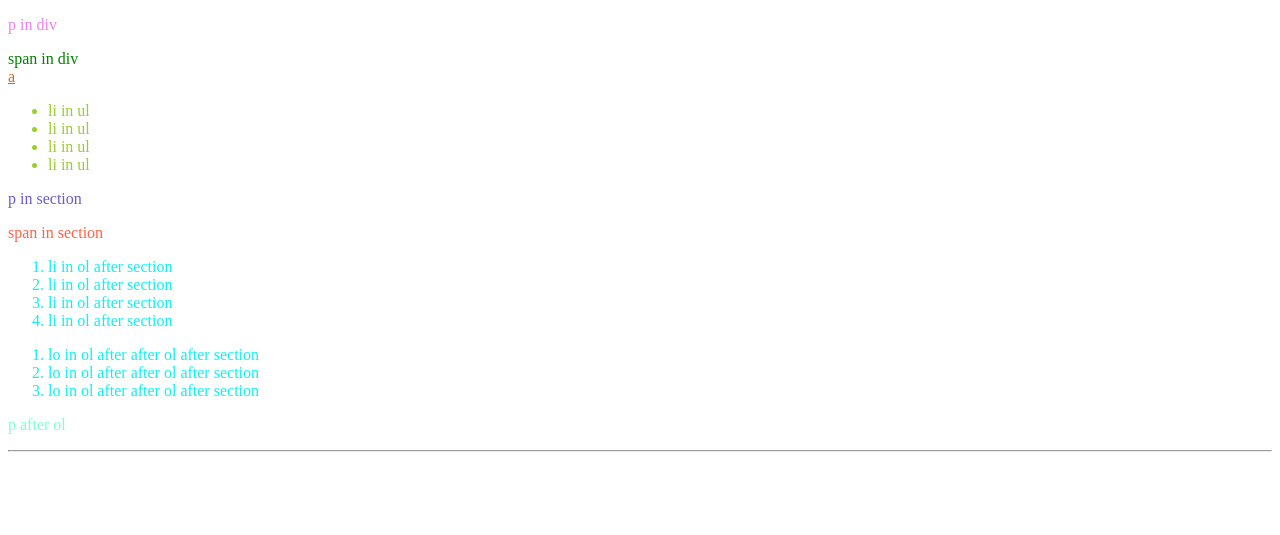
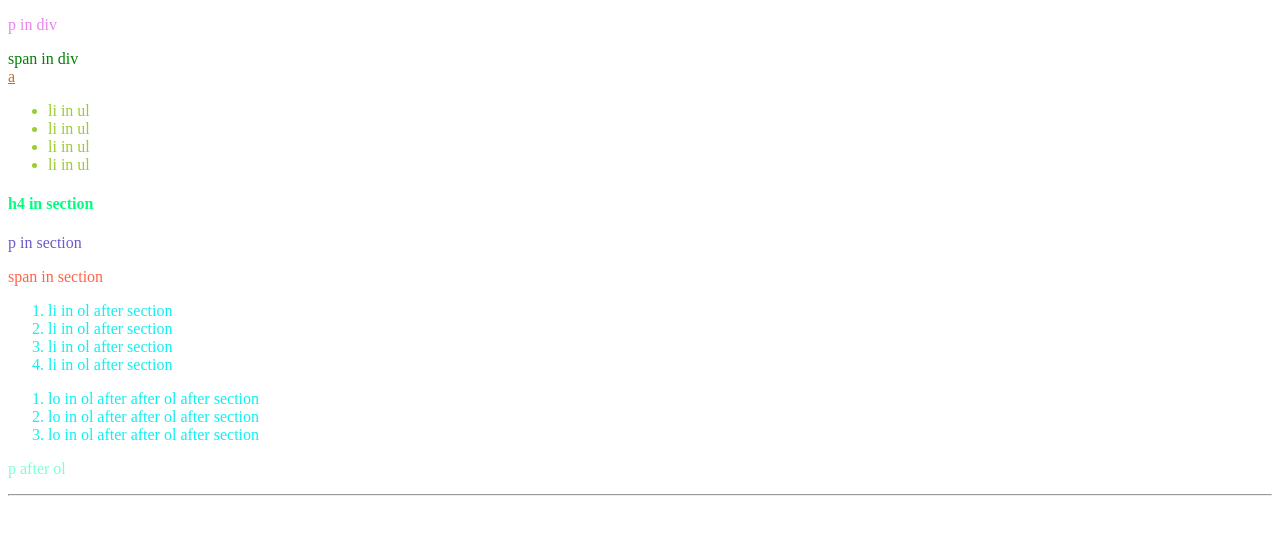
Before and after one commit to Chellsi/fullstack_learning, a plain HTML site: page hw4/index.html in a window 1280 px wide. Shown: the part 105-640 px from the top of the page. Drawn offline with Linux system fonts and the light colour scheme.

Commit message:
hw4 finalization

```diff
--- a/hw4/index.html
+++ b/hw4/index.html
@@ -24,7 +24,8 @@
         <li>li in ul</li>
         <li>li in ul</li>
     </ul>
-    <section>
+    <section class="test_section">
+        <h4>h4 in section</h4>
         <p class="test_p">p in section</p>
         <span>span in section</span>
     </section>
--- a/hw4/styles.css
+++ b/hw4/styles.css
@@ -38,3 +38,7 @@ section ~ ol {
 section .test_p {
     color: slateblue;
 }
+
+.test_section h4 {
+    color: springgreen;
+}
```
